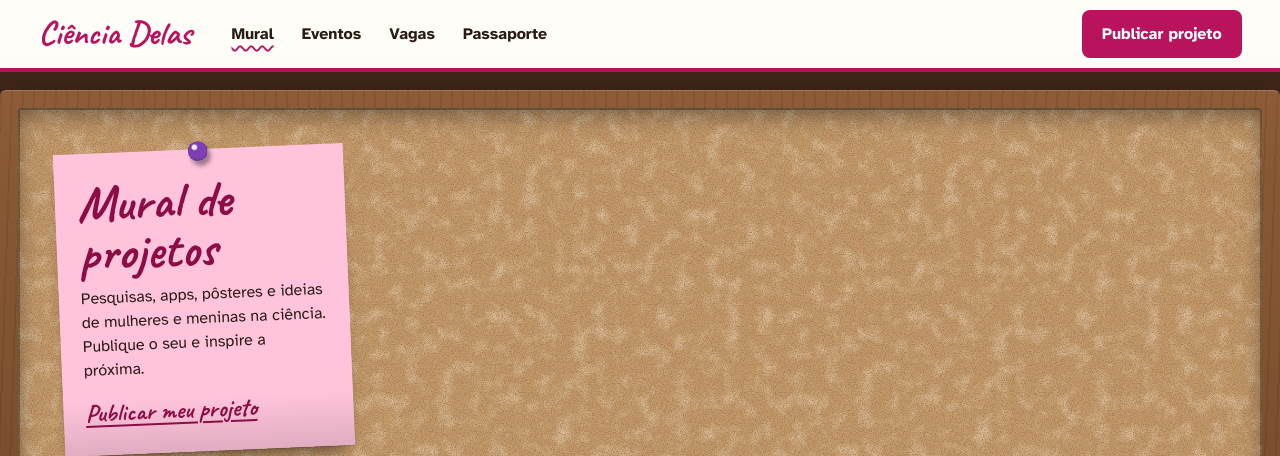
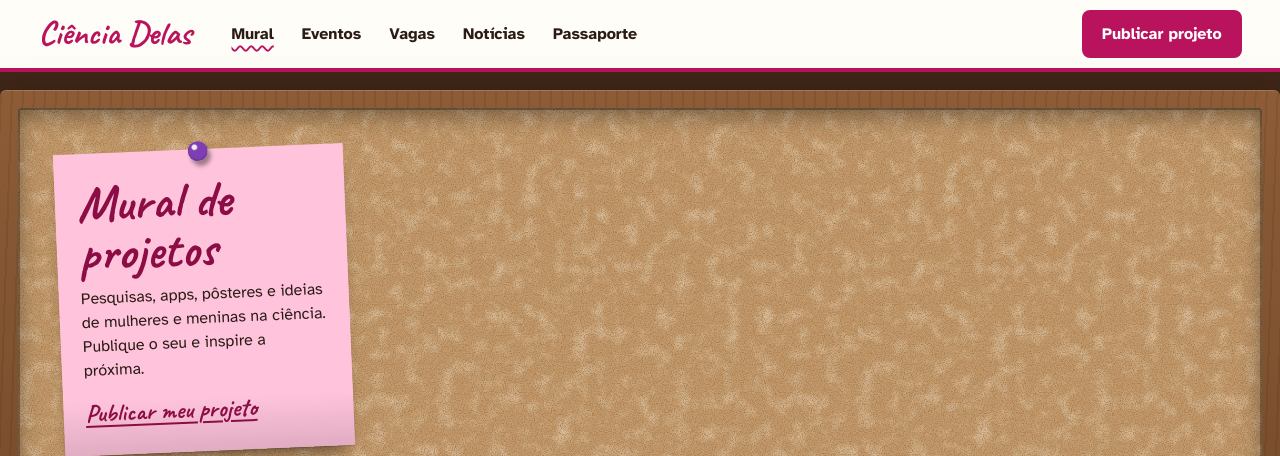
Before and after one commit to helenavieiranasc/AstrAce, a Flask app: page /mural in a window 1280 px wide. Shown: the top 456 px of the page. Run offline with Flask 3, Linux system fonts and the light colour scheme; data that the repository does not hold is empty.

Commit message:
Adiciona link para Noticias no menu do cabecalho

```diff
--- a/app/templates/base.html
+++ b/app/templates/base.html
@@ -21,6 +21,7 @@
         <li><a href="/mural" {% if request.path.startswith('/mural') %}aria-current="page"{% endif %}>Mural</a></li>
         <li><a href="/eventos" {% if request.path.startswith('/eventos') %}aria-current="page"{% endif %}>Eventos</a></li>
         <li><a href="/vagas" {% if request.path.startswith('/vagas') %}aria-current="page"{% endif %}>Vagas</a></li>
+        <li><a href="/noticias" {% if request.path.startswith('/noticias') %}aria-current="page"{% endif %}>Notícias</a></li>
         <li><a href="/passaporte" {% if request.path.startswith('/passaporte') %}aria-current="page"{% endif %}>Passaporte</a></li>
       </ul>
     </nav>
```
